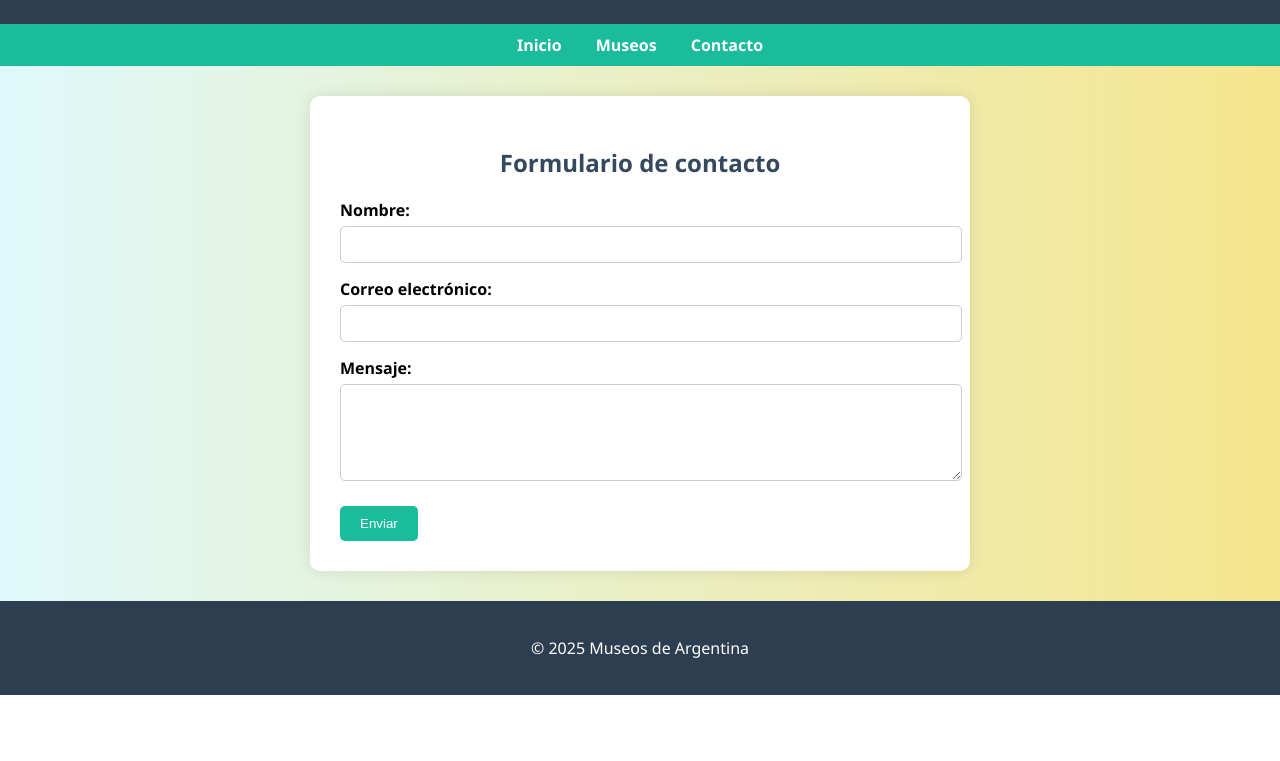
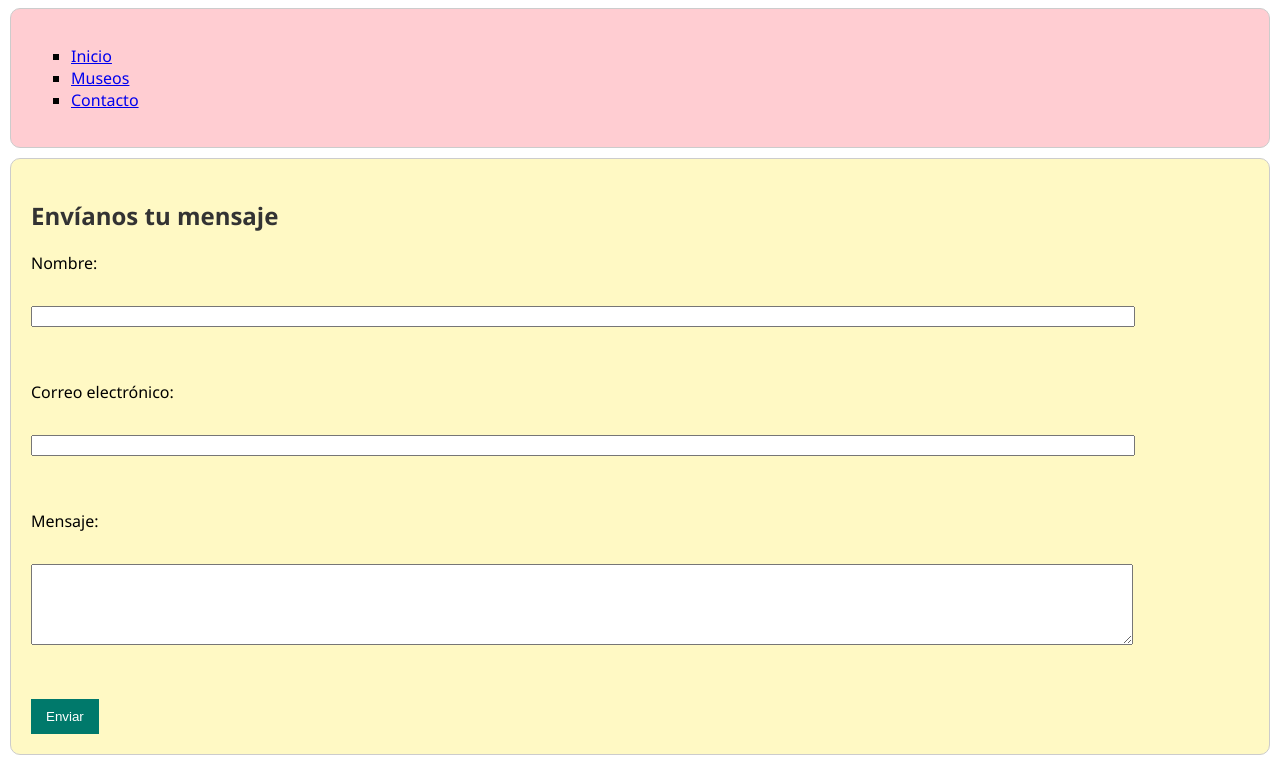
Before and after one commit to peluk467/TP01PVS2025_Fernandez-Lucas, a plain HTML site: page contacto.html in a window 1280 px wide. Shown: the part 140-901 px from the top of the page. Before the commit the page ends 835 px from the top, so only its background shows below. Drawn offline with Linux system fonts and the light colour scheme.

Commit message:
Trabajo 1-FernandezLucas

```diff
--- a/contacto.html
+++ b/contacto.html
@@ -1,120 +1,41 @@
 <!DOCTYPE html>
 <html lang="es">
 <head>
+    <link rel="stylesheet" href="css/styles.css">
     <meta charset="UTF-8">
-  <meta name="viewport" content="width=device-width, initial-scale=1.0">
-  <title>Contacto - Museos de Argentina</title>
-  <link rel="stylesheet" href="css/styles.css">
-  <style>
-    body {
-      margin: 0;
-      font-family: 'Segoe UI', Tahoma, Geneva, Verdana, sans-serif;
-      background: linear-gradient(to right, #dff9fb, #f6e58d);
-    }
-
-    header {
-      background-color: #2c3e50;
-      color: white;
-      text-align: center;
-      padding: 20px;
-    }
-
-    nav {
-      background-color: #1abc9c;
-      padding: 10px;
-      text-align: center;
-    }
-
-    nav a {
-      color: white;
-      text-decoration: none;
-      margin: 0 15px;
-      font-weight: bold;
-    }
-
-    nav a:hover {
-      text-decoration: underline;
-    }
-
-    .contacto-form {
-      background-color: #ffffff;
-      max-width: 600px;
-      margin: 30px auto;
-      padding: 30px;
-      box-shadow: 0 0 15px rgba(0,0,0,0.1);
-      border-radius: 10px;
-    }
-
-    .contacto-form h2 {
-      color: #34495e;
-      text-align: center;
-    }
-
-    .contacto-form label {
-      display: block;
-      margin: 15px 0 5px;
-      font-weight: bold;
-    }
-
-    .contacto-form input, .contacto-form textarea {
-      width: 100%;
-      padding: 10px;
-      border: 1px solid #ccc;
-      border-radius: 5px;
-    }
-
-    .contacto-form button {
-      margin-top: 20px;
-      background-color: #1abc9c;
-      color: white;
-      padding: 10px 20px;
-      border: none;
-      border-radius: 5px;
-      cursor: pointer;
-    }
-
-    .contacto-form button:hover {
-      background-color: #16a085;
-    }
-
-    footer {
-      background-color: #2c3e50;
-      color: white;
-      text-align: center;
-      padding: 20px;
-    }
-  </style>
+    <title>Contacto</title>
 </head>
 <body>
     <header>
         <h1>Contacto</h1>
-    <p>¿Tenés dudas o querés más información? Escribinos</p>
     </header>
 
     <nav>
-    <a href="index.html">Inicio</a>
-    <a href="museos.html">Museos</a>
-    <a href="contacto.html">Contacto</a>
+        <ul>
+            <li><a href="index.html">Inicio</a></li>
+            <li><a href="museos.html">Museos</a></li>
+            <li><a href="contacto.html">Contacto</a></li>
+        </ul>
     </nav>
 
-  <section class="contacto-form">
-    <h2>Formulario de contacto</h2>
-    <form>
-      <label for="nombre">Nombre:</label>
-      <input type="text" id="nombre" name="nombre" required>
+    <section>
+        <h2>Envíanos tu mensaje</h2>
+        <form action="#" method="post">
+            <label for="nombre">Nombre:</label><br>
+            <input type="text" id="nombre" name="nombre"><br><br>
 
-      <label for="email">Correo electrónico:</label>
-      <input type="email" id="email" name="email" required>
+            <label for="email">Correo electrónico:</label><br>
+            <input type="email" id="email" name="email"><br><br>
 
-      <label for="mensaje">Mensaje:</label>
-      <textarea id="mensaje" name="mensaje" rows="5" required></textarea>
+            <label for="mensaje">Mensaje:</label><br>
+            <textarea id="mensaje" name="mensaje" rows="5" cols="30"></textarea><br><br>
 
             <button type="submit">Enviar</button>
         </form>
     </section>
 
     <footer>
-    <p>&copy; 2025 Museos de Argentina </p>
+        <p>© 2025 Cultura Argentina</p>
     </footer>
 </body>
 </html>
--- /dev/null
+++ b/css/styles.css
@@ -0,0 +1,69 @@
+/* styles.css */
+
+body {
+    font-family: 'Segoe UI', sans-serif;
+    background-color: #ffffff;
+    margin: 0;
+    padding: 0;
+}
+
+header, nav, section, article, aside, footer {
+    padding: 20px;
+    margin: 10px;
+    border: 1px solid #ccc;
+    border-radius: 10px;
+}
+
+header {
+    background-color: #b3e5fc;
+    text-align: center;
+}
+
+nav {
+    background-color: #ffcdd2;
+}
+
+section {
+    background-color: #fff9c4;
+}
+
+article {
+    background-color: #dcedc8;
+}
+
+aside {
+    background-color: #e1bee7;
+    float: right;
+    width: 25%;
+}
+
+footer {
+    background-color: #ffcc80;
+    text-align: center;
+}
+
+ul {
+    list-style-type: square;
+}
+
+h1, h2 {
+    color: #333;
+}
+
+form {
+    margin-top: 20px;
+}
+
+label, input, textarea {
+    display: block;
+    margin-bottom: 10px;
+    width: 90%;
+}
+
+button {
+    background-color: #00796b;
+    color: white;
+    padding: 10px 15px;
+    border: none;
+    cursor: pointer;
+}
--- a/style.css
+++ /dev/null
@@ -1,117 +0,0 @@
-/* Archivo externo de estilos: styles.css */
-
-body {
-    margin: 0;
-    font-family: 'Segoe UI', Tahoma, Geneva, Verdana, sans-serif;
-    background: linear-gradient(to right, #f5f7fa, #c3cfe2);
-  }
-
-  header {
-    background-color: #2c3e50;
-    color: white;
-    text-align: center;
-    padding: 20px;
-    box-shadow: 0 2px 5px rgba(0,0,0,0.2);
-  }
-
-  nav {
-    background-color: #1abc9c;
-    padding: 10px;
-    text-align: center;
-  }
-
-  nav a {
-    color: white;
-    text-decoration: none;
-    margin: 0 15px;
-    font-weight: bold;
-    transition: all 0.3s ease;
-  }
-
-  nav a:hover {
-    text-decoration: underline;
-    color: #f6e58d;
-  }
-
-  section {
-    padding: 30px;
-    text-align: center;
-  }
-
-  .intro {
-    background-color: #ffffff;
-    padding: 20px;
-    margin: 20px auto;
-    max-width: 900px;
-    box-shadow: 0 0 15px rgba(0, 0, 0, 0.1);
-    border-radius: 10px;
-  }
-
-  .intro h2 {
-    color: #2c3e50;
-  }
-
-  .footer {
-    background-color: #34495e;
-    color: white;
-    text-align: center;
-    padding: 20px;
-  }
-
-  .highlight {
-    background-color: #f6e58d;
-    padding: 10px;
-    border-radius: 10px;
-    margin-top: 20px;
-  }
-
-  .image-banner {
-    width: 100%;
-    max-height: 350px;
-    object-fit: cover;
-    display: block;
-  }
-
-  /* Contacto */
-  .contacto-form {
-    background-color: #ffffff;
-    max-width: 600px;
-    margin: 30px auto;
-    padding: 30px;
-    box-shadow: 0 0 15px rgba(0,0,0,0.1);
-    border-radius: 10px;
-  }
-
-  .contacto-form h2 {
-    color: #34495e;
-    text-align: center;
-  }
-
-  .contacto-form label {
-    display: block;
-    margin: 15px 0 5px;
-    font-weight: bold;
-  }
-
-  .contacto-form input,
-  .contacto-form textarea {
-    width: 100%;
-    padding: 10px;
-    border: 1px solid #ccc;
-    border-radius: 5px;
-  }
-
-  .contacto-form button {
-    margin-top: 20px;
-    background-color: #1abc9c;
-    color: white;
-    padding: 10px 20px;
-    border: none;
-    border-radius: 5px;
-    cursor: pointer;
-    transition: background-color 0.3s ease;
-  }
-
-  .contacto-form button:hover {
-    background-color: #16a085;
-  }
```
Also changed, not shown: index.html (+26 -101 lines), museos.html (+17 -78 lines), images/arg.jpg (added), images/gast.jpg (added). Lines whose indentation alone changed are shown as unchanged.
